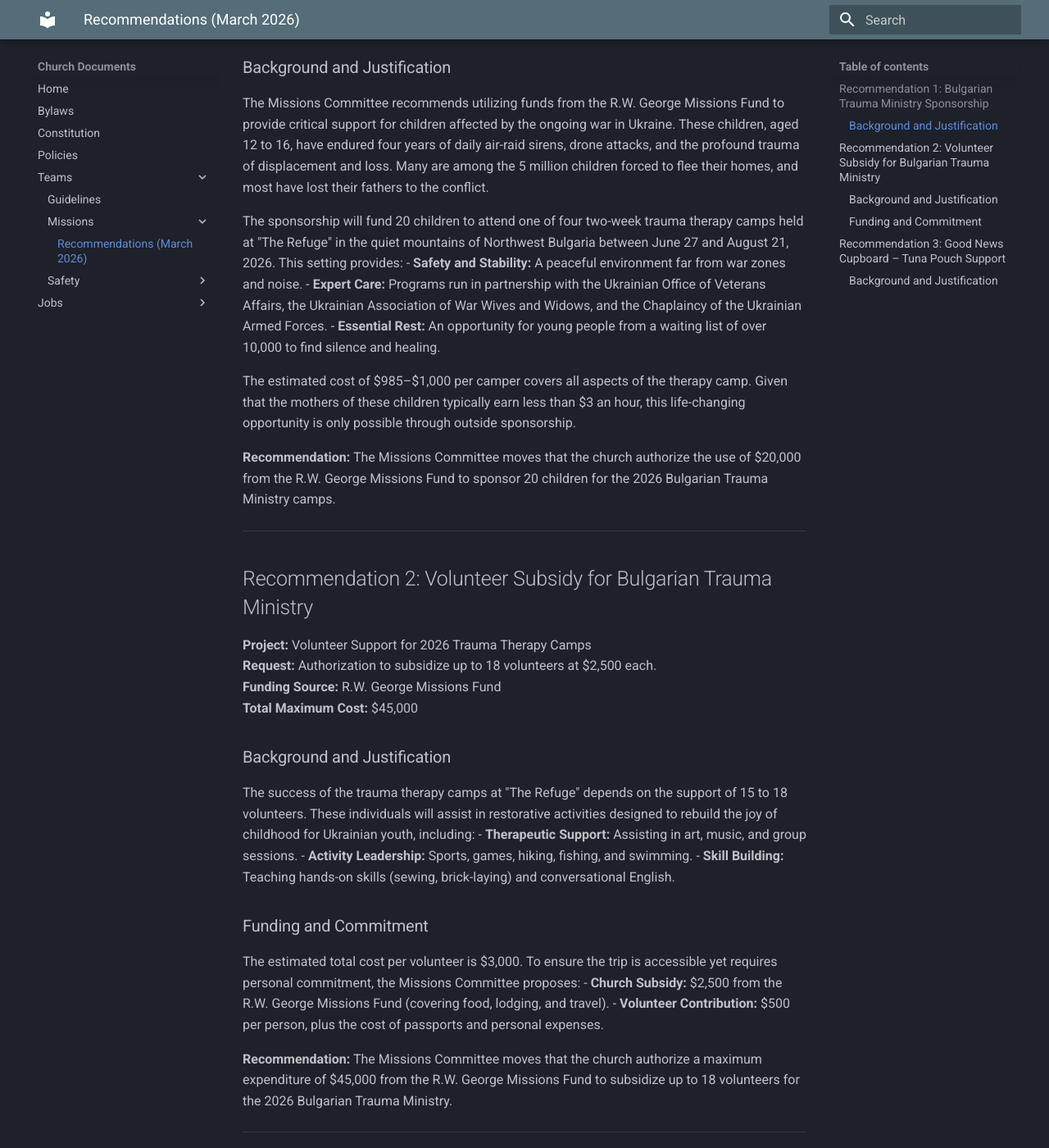
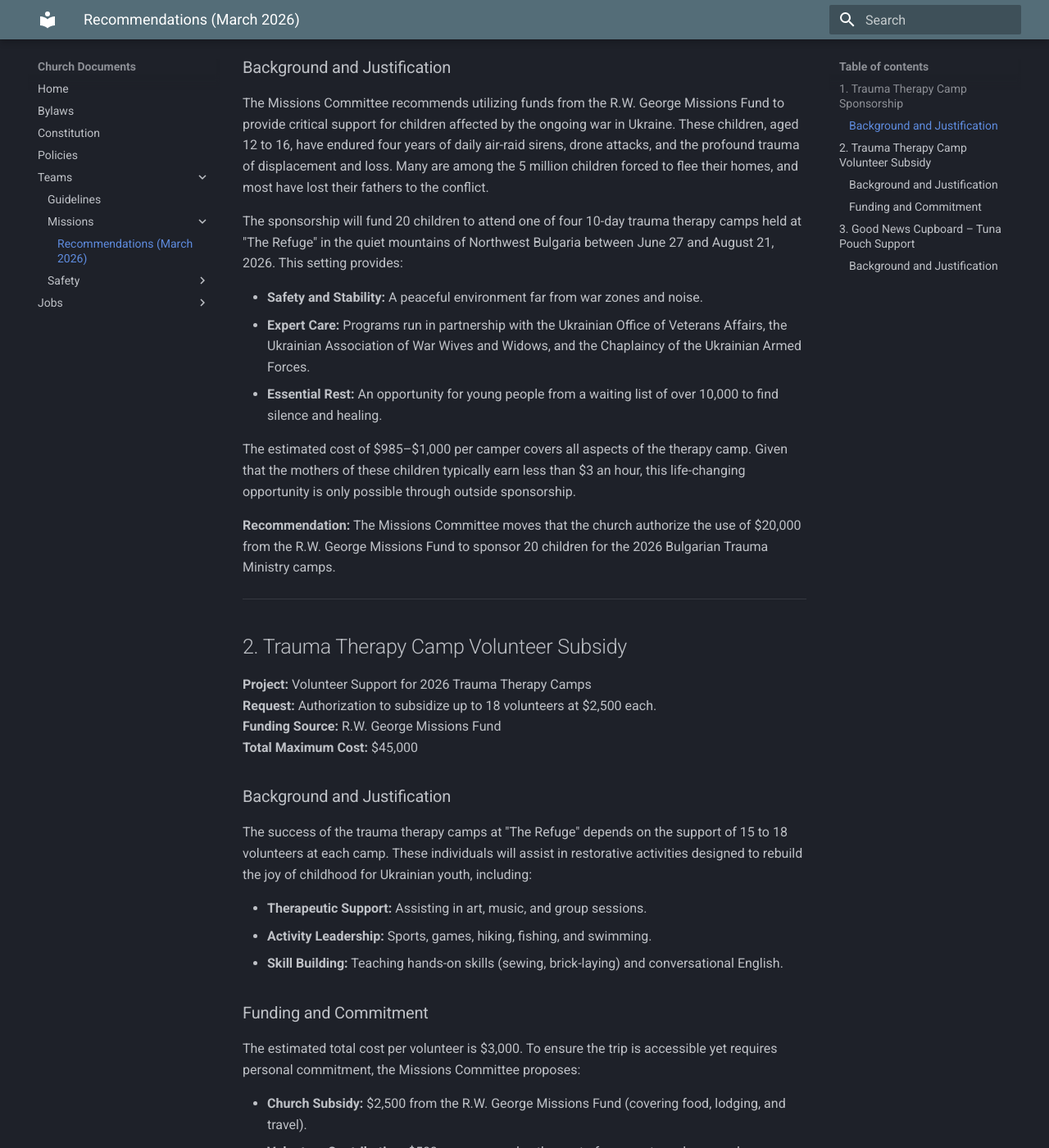
Before and after one commit to fbccana/church-docs, an MkDocs documentation site: the page built from docs/teams/missions/recommendation-missions-260315.md, in a window 1280 px wide and 1400 px high, scrolled down 365 px. Shown: the whole window at 82% size. Built offline with MkDocs 1.6.1 and Material for MkDocs 9.7.7, drawn with Linux system fonts in a browser that asks for light colours; some of the changed text lies outside the part shown.

Commit message:
add missions recommendations march 2026

```diff
--- a/docs/teams/missions/recommendation-missions-260315.md
+++ b/docs/teams/missions/recommendation-missions-260315.md
@@ -1,6 +1,6 @@
 # Missions Committee Recommendations – March 15, 2026
 
-## Recommendation 1: Bulgarian Trauma Ministry Sponsorship
+## 1. Trauma Therapy Camp Sponsorship
 
 **Project:** Bulgarian Trauma Ministry (Bulgarian Child Inc.)
 **Request:** Authorization to sponsor 20 Ukrainian children to attend trauma therapy camps in the summer of 2026.
@@ -8,9 +8,11 @@
 **Total Estimated Cost:** $20,000 ($1,000 per camper)
 
 ### Background and Justification
+
 The Missions Committee recommends utilizing funds from the R.W. George Missions Fund to provide critical support for children affected by the ongoing war in Ukraine. These children, aged 12 to 16, have endured four years of daily air-raid sirens, drone attacks, and the profound trauma of displacement and loss. Many are among the 5 million children forced to flee their homes, and most have lost their fathers to the conflict.
 
-The sponsorship will fund 20 children to attend one of four two-week trauma therapy camps held at "The Refuge" in the quiet mountains of Northwest Bulgaria between June 27 and August 21, 2026. This setting provides:
+The sponsorship will fund 20 children to attend one of four 10-day trauma therapy camps held at "The Refuge" in the quiet mountains of Northwest Bulgaria between June 27 and August 21, 2026. This setting provides:
+
 - **Safety and Stability:** A peaceful environment far from war zones and noise.
 - **Expert Care:** Programs run in partnership with the Ukrainian Office of Veterans Affairs, the Ukrainian Association of War Wives and Widows, and the Chaplaincy of the Ukrainian Armed Forces.
 - **Essential Rest:** An opportunity for young people from a waiting list of over 10,000 to find silence and healing.
@@ -21,7 +23,7 @@ The estimated cost of $985–$1,000 per camper covers all aspects of the therapy
 
 ---
 
-## Recommendation 2: Volunteer Subsidy for Bulgarian Trauma Ministry
+## 2. Trauma Therapy Camp Volunteer Subsidy
 
 **Project:** Volunteer Support for 2026 Trauma Therapy Camps
 **Request:** Authorization to subsidize up to 18 volunteers at $2,500 each.
@@ -29,13 +31,17 @@ The estimated cost of $985–$1,000 per camper covers all aspects of the therapy
 **Total Maximum Cost:** $45,000
 
 ### Background and Justification
-The success of the trauma therapy camps at "The Refuge" depends on the support of 15 to 18 volunteers. These individuals will assist in restorative activities designed to rebuild the joy of childhood for Ukrainian youth, including:
+
+The success of the trauma therapy camps at "The Refuge" depends on the support of 15 to 18 volunteers at each camp. These individuals will assist in restorative activities designed to rebuild the joy of childhood for Ukrainian youth, including:
+
 - **Therapeutic Support:** Assisting in art, music, and group sessions.
 - **Activity Leadership:** Sports, games, hiking, fishing, and swimming.
 - **Skill Building:** Teaching hands-on skills (sewing, brick-laying) and conversational English.
 
 ### Funding and Commitment
+
 The estimated total cost per volunteer is $3,000. To ensure the trip is accessible yet requires personal commitment, the Missions Committee proposes:
+
 - **Church Subsidy:** $2,500 from the R.W. George Missions Fund (covering food, lodging, and travel).
 - **Volunteer Contribution:** $500 per person, plus the cost of passports and personal expenses.
 
@@ -43,7 +49,7 @@ The estimated total cost per volunteer is $3,000. To ensure the trip is accessib
 
 ---
 
-## Recommendation 3: Good News Cupboard – Tuna Pouch Support
+## 3. Good News Cupboard – Tuna Pouch Support
 
 **Project:** Good News Cupboard (Internal Food Ministry)
 **Request:** Authorization to provide $1,000 to purchase a six-month supply of tuna pouches.
@@ -51,6 +57,7 @@ The estimated total cost per volunteer is $3,000. To ensure the trip is accessib
 **Total Cost:** $1,000
 
 ### Background and Justification
+
 The Good News Cupboard, an internal ministry of the church, provides essential food items to those in need within our community. To ensure a steady supply of protein for their distributions, the ministry is requesting funds specifically for the purchase of tuna pouches. These pouches are preferred for their ease of storage, long shelf life, and nutritional value.
 
 **Recommendation:** The Missions Committee moves that the church authorize the expenditure of $1,000 from the R.W. George Missions Fund to support the Good News Cupboard's food distribution for the next six months.
```
